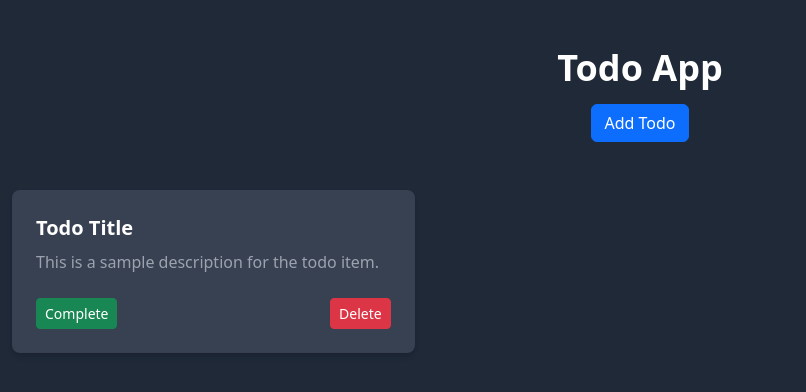
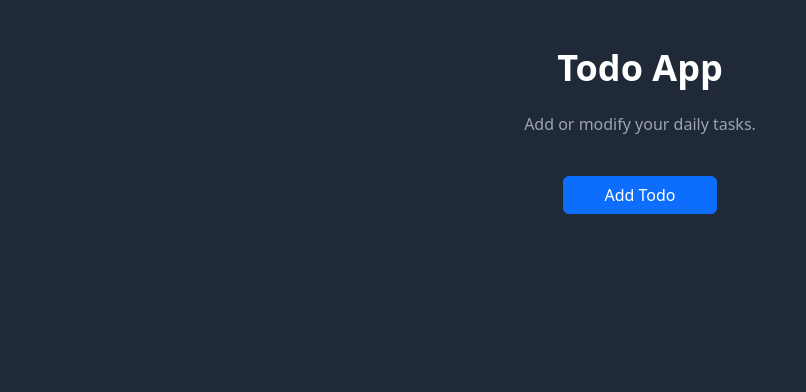
Before and after one commit to MuhammadAliyan10/Database, a Flask app: page / in a window 1280 px wide. Shown: the top 392 px of the page, without its empty margins (0-806 px from the left). Run offline with Flask 3, Linux system fonts and the light colour scheme; data that the repository does not hold is empty; some libraries are stand-ins or nearby versions.

Commit message:
Python implement complete

```diff
--- a/Python/app.py
+++ b/Python/app.py
@@ -1,9 +1,9 @@
-from flask import Flask, request, jsonify, render_template
+from flask import Flask, render_template, request, redirect, url_for, jsonify
 import psycopg2
 from dotenv import load_dotenv
 import os
+
 load_dotenv()
-
 
 DB_URL = os.getenv("POSTGRESQL_URL")
 app = Flask(__name__)
@@ -12,37 +12,12 @@ def getDbConnection():
     try:
         conn = psycopg2.connect(DB_URL)
         return conn
-    except (Exception, psycopg2.Error) as error:
-        print("Error while connecting to PostgreSQL", error)
+    except Exception as error:
+        print("Error connecting to PostgreSQL:", error)
         return None
 
 @app.route("/")
-def renderTemplate():
-    return render_template("index.html")
-
-@app.route("/add-todo", methods=['POST'])
-def addTodo():
-    data = request.get_json()
-    title = data.get("title")
-    description = data.get("description")
-    if not title:
-        return jsonify({"error": "Title is required."}), 400
-    query = """
-    INSERT INTO todos (title, description)
-    VALUES (%s, %s)
-    RETURNING id, title, description, is_completed, created_at;
-    """
-    conn = getDbConnection()
-    cur = conn.cursor()
-    cur.execute(query, (title, description))
-    todo = cur.fetchone()
-    conn.commit()
-    cur.close()
-    conn.close()
-    return jsonify({"id": todo[0], "title": todo[1], "description": todo[2], "is_completed": todo[3], "created_at": todo[4]}), 201
-
-@app.route("/todos", methods=['GET'])
-def getTodos():
+def index():
     query = "SELECT id, title, description, is_completed, created_at FROM todos ORDER BY created_at DESC;"
     conn = getDbConnection()
     cur = conn.cursor()
@@ -50,45 +25,48 @@ def getTodos():
     todos = cur.fetchall()
     cur.close()
     conn.close()
-    return jsonify([{"id": todo[0], "title": todo[1], "description": todo[2], "is_completed": todo[3], "created_at": todo[4]} for todo in todos])
+    todos_data = [
+        {"id": todo[0], "title": todo[1], "description": todo[2], "is_completed": todo[3], "created_at": str(todo[4])[:10]}
+        for todo in todos
+    ]
+    return render_template("index.html", todos=todos_data)
 
+@app.route("/add-todo", methods=["POST"])
+def add_todo():
+    title = request.form.get("title")
+    description = request.form.get("description")
+    if not title:
+        return redirect(url_for("index"))
+    query = "INSERT INTO todos (title, description) VALUES (%s, %s);"
+    conn = getDbConnection()
+    cur = conn.cursor()
+    cur.execute(query, (title, description))
+    conn.commit()
+    cur.close()
+    conn.close()
+    return redirect(url_for("index"))
 
-@app.route("/toggle-todo/<int:id>", methods=['PUT'])
-def toggleTodo(id):
-    query = """
-    UPDATE todos
-    SET is_completed = NOT is_completed
-    WHERE id = %s
-    RETURNING id, title, description, is_completed, created_at;
-    """
+@app.route("/toggle-todo/<int:id>", methods=["POST"])
+def toggle_todo(id):
+    query = "UPDATE todos SET is_completed = NOT is_completed WHERE id = %s;"
     conn = getDbConnection()
     cur = conn.cursor()
     cur.execute(query, (id,))
-    todo = cur.fetchone()
     conn.commit()
     cur.close()
     conn.close()
-    if not todo:
-        return jsonify({"error": "Todo not found"}), 404
+    return redirect(url_for("index"))
 
-    return jsonify({"id": todo[0], "title": todo[1], "description": todo[2], "is_completed": todo[3], "created_at": todo[4]}), 200
-
-
-@app.route("/delete-todo/<int:id>", methods=['DELETE'])
-def deleteTodo(id):
-    query = "DELETE FROM todos WHERE id = %s RETURNING id;"
+@app.route("/delete-todo/<int:id>", methods=["POST"])
+def delete_todo(id):
+    query = "DELETE FROM todos WHERE id = %s;"
     conn = getDbConnection()
     cur = conn.cursor()
     cur.execute(query, (id,))
-    deleted = cur.fetchone()
     conn.commit()
     cur.close()
     conn.close()
-    if not deleted:
-        return jsonify({"error": "Todo not found"}), 404
-    return jsonify({"message": "Todo deleted successfully", "id": deleted[0]}), 200
-
-
+    return redirect(url_for("index"))
 
 if __name__ == "__main__":
     app.run(debug=True)
--- a/Python/templates/index.html
+++ b/Python/templates/index.html
@@ -14,38 +14,56 @@
   </head>
   <body class="bg-gray-800 text-white min-h-screen">
     <div class="container py-5">
-      <!-- Title and Add Todo -->
       <div class="text-center mb-5">
         <h1 class="text-4xl font-bold">Todo App</h1>
+        <p class="text-1xl my-4 text-gray-400">
+          Add or modify your daily tasks.
+        </p>
         <button
-          class="mt-3 btn btn-primary"
+          class="mt-3 btn btn-primary px-[40px]"
           data-bs-toggle="modal"
           data-bs-target="#addTodoModal"
         >
           Add Todo
         </button>
       </div>
-
-      <!-- Todo Grid -->
       <div class="row gy-4">
-        <!-- Todo Card Template -->
+        {% for todo in todos %}
         <div class="col-12 col-md-4">
-          <div class="p-4 bg-gray-700 rounded-lg shadow-md">
-            <h3 class="text-xl font-semibold">Todo Title</h3>
-            <p class="mt-2 text-gray-400">
-              This is a sample description for the todo item.
-            </p>
+          <div class="p-4 bg-gray-700 rounded-lg shadow-md relative">
+            <h3 class="text-xl font-semibold">{{ todo.title }}</h3>
+            <p class="mt-2 text-gray-400">{{ todo.description }}</p>
+            <span
+              class="mt-2 text-gray-400 text-[12px] absolute top-[16px] right-[18px]"
+              >{{ todo.created_at }}</span
+            >
             <div class="mt-4 flex justify-between">
-              <button class="btn btn-success btn-sm">Complete</button>
-              <button class="btn btn-danger btn-sm">Delete</button>
+              <form
+                method="POST"
+                action="/toggle-todo/{{ todo.id }}"
+                class="d-inline"
+              >
+                <button type="submit" class="btn btn-success btn-sm">
+                  {% if todo.is_completed %} Undo {% else %} Complete {% endif
+                  %}
+                </button>
+              </form>
+              <form
+                method="POST"
+                action="/delete-todo/{{ todo.id }}"
+                class="d-inline"
+              >
+                <button type="submit" class="btn btn-danger btn-sm">
+                  Delete
+                </button>
+              </form>
             </div>
           </div>
         </div>
-        <!-- Add more todos dynamically here -->
+        {% endfor %}
       </div>
     </div>
 
-    <!-- Add Todo Modal -->
     <div
       class="modal fade"
       id="addTodoModal"
@@ -56,7 +74,12 @@
       <div class="modal-dialog">
         <div class="modal-content">
           <div class="modal-header">
-            <h5 class="modal-title" id="addTodoModalLabel">Add Todo</h5>
+            <h5
+              class="modal-title text-secondary font-bold"
+              id="addTodoModalLabel"
+            >
+              Add Todo
+            </h5>
             <button
               type="button"
               class="btn-close"
@@ -65,28 +88,27 @@
             ></button>
           </div>
           <div class="modal-body">
-            <form id="todoForm">
+            <form method="POST" action="/add-todo">
               <div class="mb-3">
-                <label for="todoTitle" class="form-label">Title</label>
-                <input
-                  type="text"
-                  class="form-control"
-                  id="todoTitle"
-                  required
-                />
+                <label for="todoTitle" class="form-label text-secondary"
+                  >Title</label
+                >
+                <input type="text" class="form-control" name="title" required />
               </div>
               <div class="mb-3">
-                <label for="todoDescription" class="form-label"
+                <label for="todoDescription" class="form-label text-secondary"
                   >Description</label
                 >
                 <textarea
                   class="form-control"
-                  id="todoDescription"
+                  name="description"
                   rows="3"
                   required
                 ></textarea>
               </div>
-              <button type="submit" class="btn btn-primary">Add Todo</button>
+              <button type="submit" class="btn btn-secondary float-right">
+                Add Todo
+              </button>
             </form>
           </div>
         </div>
@@ -103,41 +125,5 @@
       integrity="sha384-0pUGZvbkm6XF6gxjEnlmuGrJXVbNuzT9qBBavbLwCsOGabYfZo0T0to5eqruptLy"
       crossorigin="anonymous"
     ></script>
-    <script>
-      const todoForm = document.getElementById("todoForm");
-      const todoContainer = document.querySelector(".row");
-
-      // Handle form submission
-      todoForm.addEventListener("submit", (e) => {
-        e.preventDefault();
-
-        // Get form values
-        const title = document.getElementById("todoTitle").value;
-        const description = document.getElementById("todoDescription").value;
-
-        // Create a new todo card
-        const todoCard = document.createElement("div");
-        todoCard.className = "col-12 col-md-4";
-        todoCard.innerHTML = `
-          <div class="p-4 bg-gray-700 rounded-lg shadow-md">
-            <h3 class="text-xl font-semibold">${title}</h3>
-            <p class="mt-2 text-gray-400">${description}</p>
-            <div class="mt-4 flex justify-between">
-              <button class="btn btn-success btn-sm">Complete</button>
-              <button class="btn btn-danger btn-sm">Delete</button>
-            </div>
-          </div>
-        `;
-
-        // Append to container
-        todoContainer.appendChild(todoCard);
-
-        // Reset form and close modal
-        todoForm.reset();
-        const modalElement = document.getElementById("addTodoModal");
-        const modal = bootstrap.Modal.getInstance(modalElement);
-        modal.hide();
-      });
-    </script>
   </body>
 </html>
```
